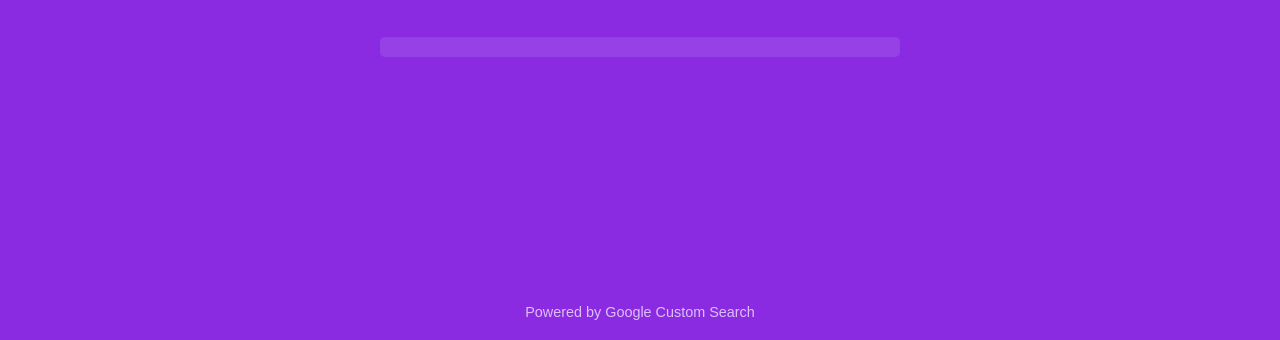
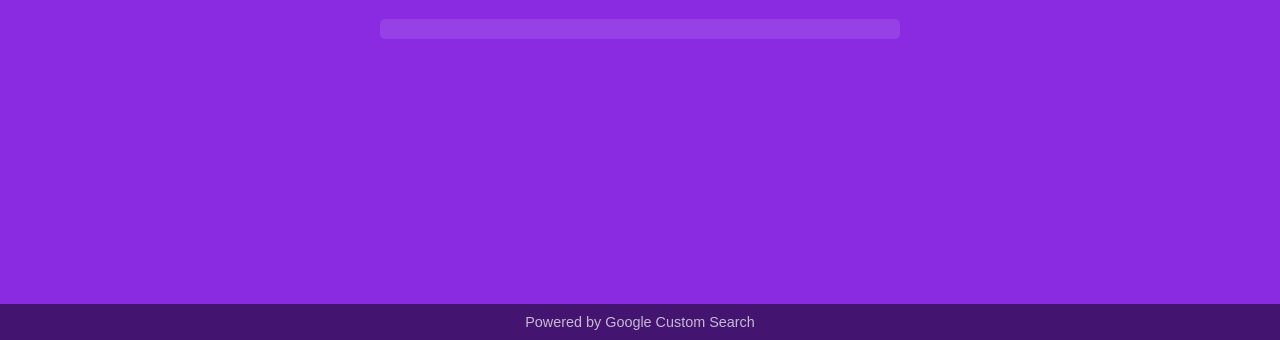
Before and after one commit to DExxeell/SpaceEngine, a plain HTML site: page index.html in a window 1280 px wide. Shown: the part 460-800 px from the top of the page. Drawn offline with Linux system fonts and the light colour scheme.

Commit message:
Update index.html

```diff
--- a/index.html
+++ b/index.html
@@ -14,6 +14,9 @@
             background: linear-gradient(180deg, #4B0082, #8A2BE2);
             animation: backgroundAnimation 10s ease infinite;
             color: white;
+            display: flex;
+            flex-direction: column;
+            justify-content: center;
             overflow: hidden;
         }
 
@@ -24,13 +27,14 @@
         }
 
         .container {
+            flex: 1;
             display: flex;
             flex-direction: column;
             justify-content: center;
             align-items: center;
-            height: 100%;
             text-align: center;
             z-index: 1;
+            padding: 20px;
         }
 
         h1 {
@@ -67,12 +71,12 @@
         }
 
         footer {
-            position: absolute;
-            bottom: 20px;
-            left: 50%;
-            transform: translateX(-50%);
+            background-color: rgba(0, 0, 0, 0.5);
+            padding: 10px 20px;
+            position: relative;
             color: rgba(255, 255, 255, 0.7);
             font-size: 0.9em;
+            text-align: center;
         }
     </style>
 </head>
```
